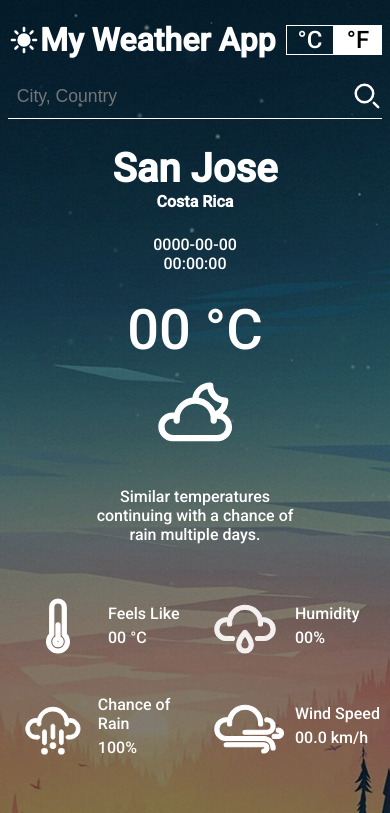
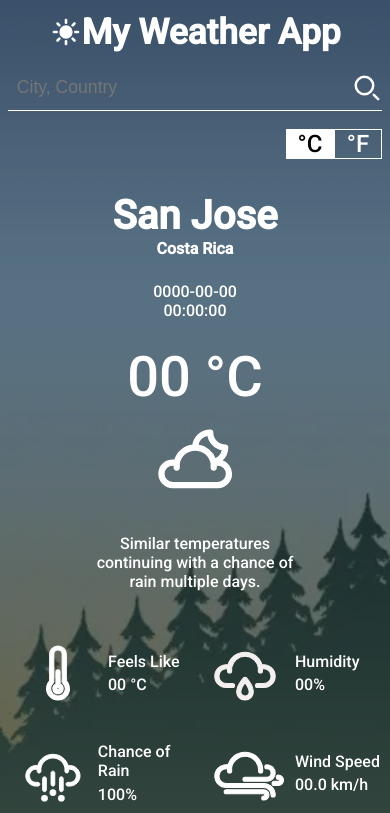
Before and after one commit to Maiker260/Weather-App, a website built with webpack: page src/index.html in a window 390 px wide. Both pictures are taken after a click on the element "°C". Shown: the top 813 px of the page. Built offline with nearby package versions, Linux system fonts and the light colour scheme; no server answers.

Commit message:
Fix issue with the change temp btn

```diff
--- a/src/DOM/DOMElements.js
+++ b/src/DOM/DOMElements.js
@@ -54,7 +54,7 @@ export default function DOMElements() {
         mainSearchBar: "main_search_bar",
         searchBtn: "main_search_btn",
         fahrenheitBtn: "fahrenheit_btn",
-        celsius: "celsius_btn",
+        celsiusBtn: "celsius_btn",
     };
 
     return { weatherInfoElements, weatherDays, inputElements }
--- /dev/null
+++ b/src/DOM/addTempActiveClass.js
@@ -0,0 +1,4 @@
+export default function addTempActiveClass(currentBtn, otherBtn) {
+    currentBtn.classList.toggle("active_temp")
+    otherBtn.classList.toggle("active_temp")
+}
--- a/src/DOM/displayWeather.js
+++ b/src/DOM/displayWeather.js
@@ -1,6 +1,7 @@
 import DOMElements from "./DOMElements";
 import getDOMElements from "./getDOMElements";
 import requestData from "../Weather Data/requestData";
+import addTempActiveClass from "./addTempActiveClass";
 
 export default function displayWeather(temperatureScale, newDataRequest) {
 
@@ -8,6 +9,8 @@ export default function displayWeather(temperatureScale, newDataRequest) {
 
     const weatherElements = getDOMElements(weatherDOMElements.weatherInfoElements);
     const weatherInputs = getDOMElements(weatherDOMElements.inputElements);
+    const celsiusToggle = weatherInputs.celsiusBtn;
+    const fahrenheitToggle = weatherInputs.fahrenheitBtn;
     const userInput = weatherInputs.mainSearchBar;
 
     weatherInputs.searchBtn.addEventListener('click', () => {
@@ -24,17 +27,19 @@ export default function displayWeather(temperatureScale, newDataRequest) {
         }
     })
 
-    weatherInputs.celsius.addEventListener('click', () => {
+    celsiusToggle.addEventListener('click', () => {
         temperatureScale = 'Celsius';
-        weatherInputs.celsius.classList.toggle("active_temp")
-        weatherInputs.fahrenheitBtn.classList.toggle("active_temp")
-        requestData(userInput.value, weatherElements, temperatureScale, newDataRequest);
+        if (!celsiusToggle.classList.contains("active_temp")) {
+            addTempActiveClass(celsiusToggle, fahrenheitToggle);
+            requestData(userInput.value, weatherElements, temperatureScale, newDataRequest);
+        }
     });
 
-    weatherInputs.fahrenheitBtn.addEventListener('click', () => {
+    fahrenheitToggle.addEventListener('click', () => {
         temperatureScale = 'Fahrenheit';
-        weatherInputs.celsius.classList.toggle("active_temp")
-        weatherInputs.fahrenheitBtn.classList.toggle("active_temp")
-        requestData(userInput.value, weatherElements, temperatureScale, newDataRequest);
+        if (!fahrenheitToggle.classList.contains("active_temp")) {
+            addTempActiveClass(fahrenheitToggle, celsiusToggle);
+            requestData(userInput.value, weatherElements, temperatureScale, newDataRequest);
+        }
     });
 }
--- a/src/style.css
+++ b/src/style.css
@@ -15,7 +15,7 @@
 
 body {
     min-height: 100vh;
-    background: rgba(0, 0, 0, 0.486) url(../Images/bg.045edac4468e3ab87a833664e263f543.jpg) no-repeat center;
+    background: rgba(0, 0, 0, 0.486) url(../Images/Forest_landscape_generated.webp) no-repeat center;
     background-blend-mode: overlay;
     background-size: cover;
     font-family: "Roboto", sans-serif;
@@ -248,7 +248,6 @@ body {
 }
 
 @media (max-width: 820px) {
-
     .header_section {
         padding-right: 2em;
     }
@@ -268,16 +267,18 @@ body {
 @media (max-width: 700px) {
     .header_section {
         display: grid;
-        grid-template-columns: 1fr 1fr 1fr;
-        grid-template-rows: 1fr 1fr;
+        grid-template-columns: 1fr;
+        grid-template-rows: 4em 3em 4em;
         gap: 0px 0px;
         grid-template-areas:
-          "main_title_container main_title_container temp_container"
-          "main_search_bar_container main_search_bar_container main_search_bar_container";
-    }
+            "main_title_container"
+            "main_search_bar_container"
+            "temp_container";
+      }
 
     .main_title_container {
         grid-area: main_title_container;
+        justify-self: center;
     }
 
     .main_search_bar_container {
@@ -296,10 +297,6 @@ body {
         padding: 0;
     }
 
-    .header_section {
-        grid-template-columns: 1fr 6fr 1fr;
-    }
-
     .temp_container {
         padding-right: 0.5em;
     }
@@ -312,11 +309,6 @@ body {
 
 /* Mobile Media Queries */
 @media (max-width: 500px) {
-
-    .header_section {
-        padding-bottom: 3em;
-        grid-template-rows: 1fr 2em;
-    }
 
     .temp_container {
         padding-right: 0;
@@ -359,13 +351,7 @@ body {
 @media (max-width: 400px) {
 
     .header_section {
-        grid-template-columns: 1fr 8fr 1fr;
-        grid-template-rows: 1fr 2em;
-        padding: 0 0.5em 2em 0.5em;
-    }
-
-    .main_title {
-        font-size: 2rem;
+        padding: 0 0.5em 1em;
     }
 
     .main_title_container {
```
Also changed, not shown: Images/Forest_landscape_generated.webp (added), Images/bg.045edac4468e3ab87a833664e263f543.jpg (deleted), dist/045edac4468e3ab87a83.jpg (deleted), dist/app.bundle.js, dist/app.css, dist/e7ac541c677af05c9430.webp (added), 3 other files.
